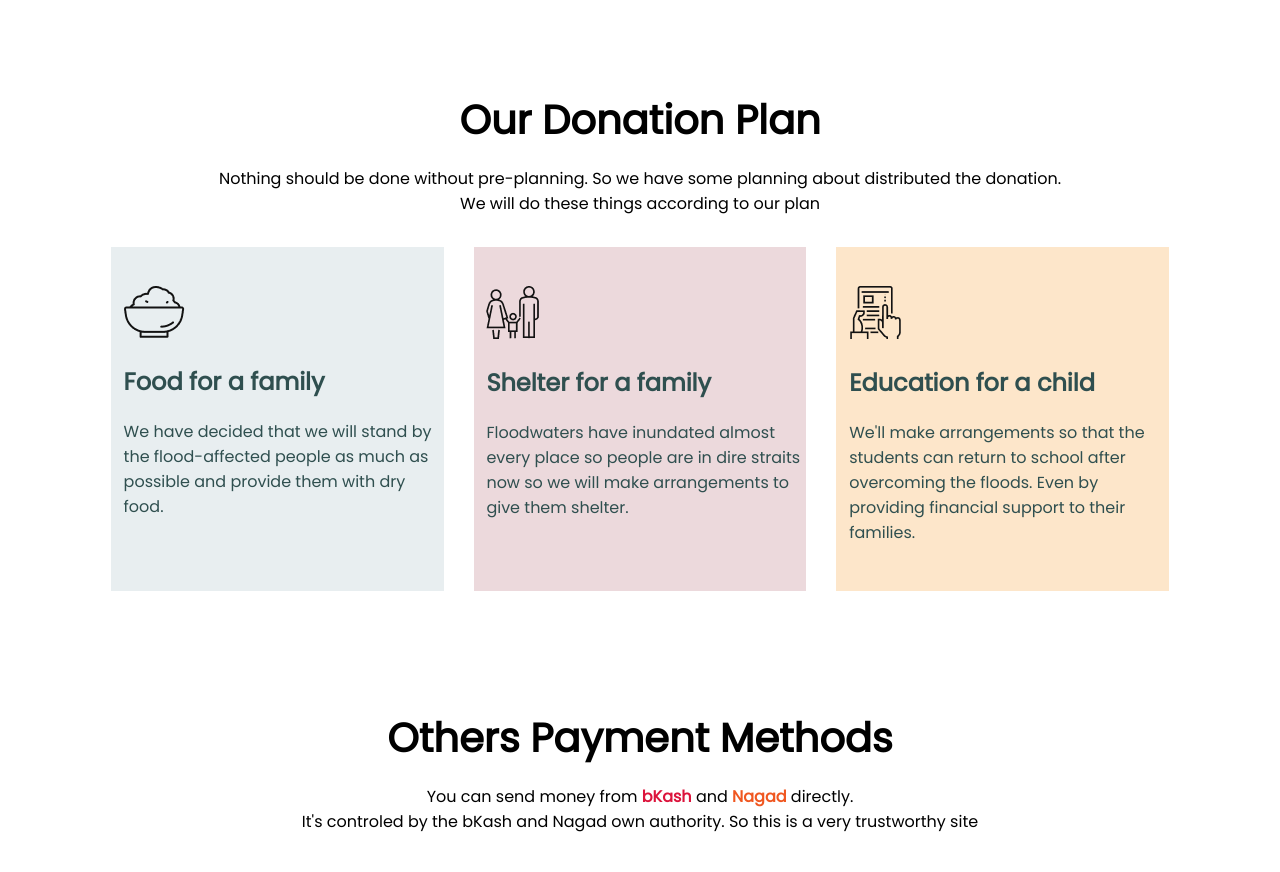
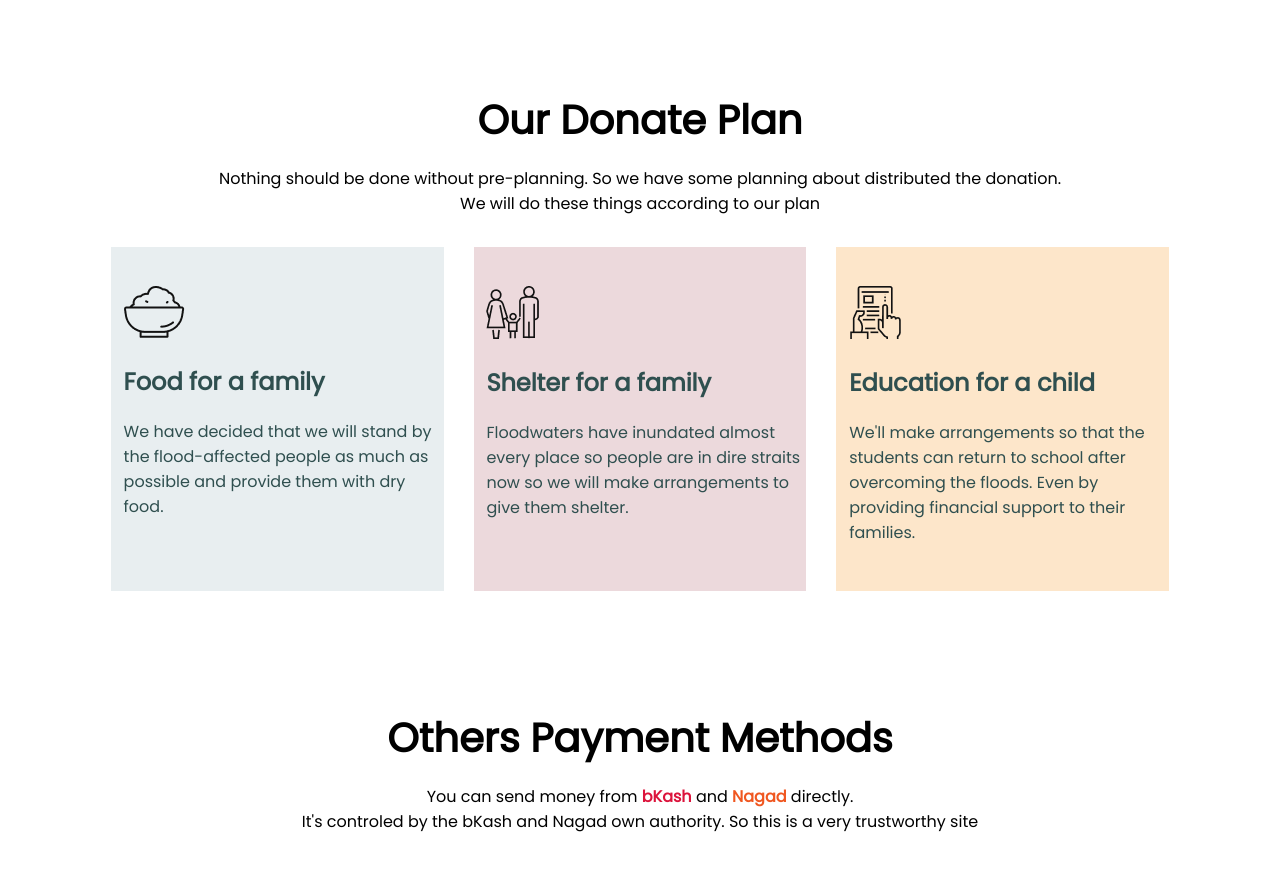
Before and after one commit to Shifat507/Donate-website, a plain HTML site: page index.html in a window 1280 px wide. Shown: the part 1167-2039 px from the top of the page. Drawn offline with Linux system fonts and the light colour scheme.

Commit message:
full complete

```diff
--- a/index.html
+++ b/index.html
@@ -53,7 +53,7 @@
     </section>
     <section>
         <div>
-            <h1 class="font-style text-size">Our Donation Plan</h1>
+            <h1 class="font-style text-size">Our Donate Plan</h1>
             <p class="font-style">Nothing should be done without pre-planning. So we have some planning about distributed the donation. <br> We will do these things according to our plan</p>
         </div>
         <div class="f-container">
```
